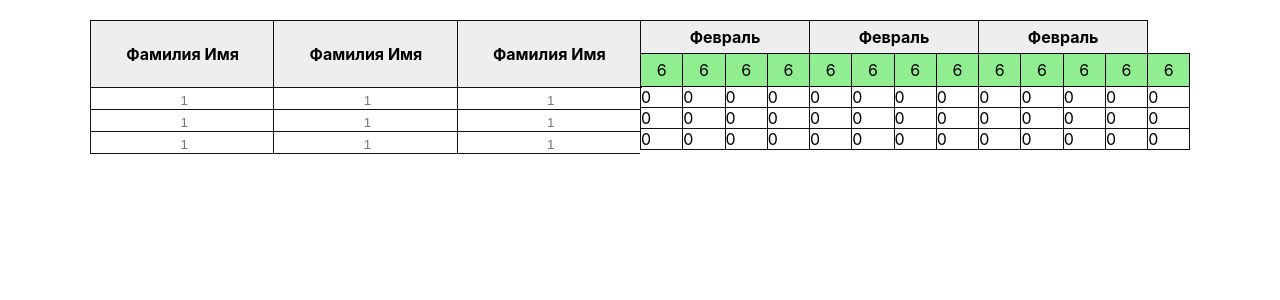
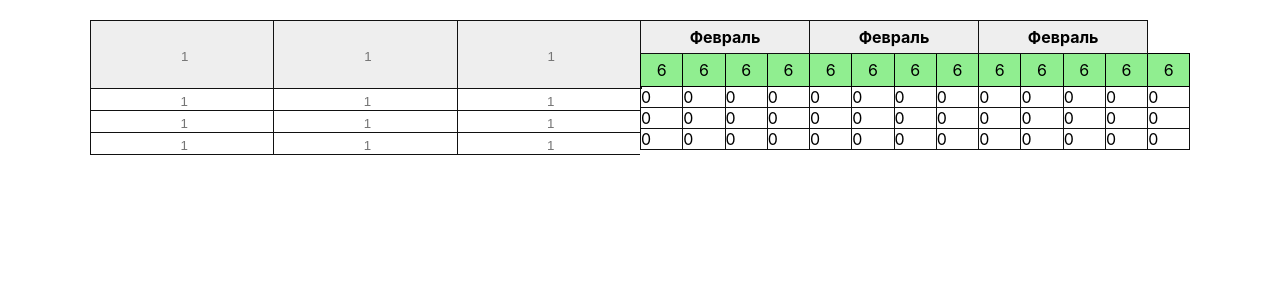
Before and after one commit to dimonarhipon/zencode__test-task, a React (Create React App) app in the folder zencode__test-task/: page / in a window 1280 px wide. Shown: the top 300 px of the page. Built offline with nearby package versions, Linux system fonts and the light colour scheme.

Commit message:
Update ColumnHeader.js

```diff
--- a/zencode__test-task/src/uikid/Board/ColumnsGroup/ColumnHeader/ColumnHeader.js
+++ b/zencode__test-task/src/uikid/Board/ColumnsGroup/ColumnHeader/ColumnHeader.js
@@ -1,7 +1,12 @@
 import React from 'react'
 import clases from './ColumnHeader.module.css'
+import EditableCell from '../../../Cells/EditableCell/EditableCell'
 
 let HeaderColumn = () => {
-  return <th className={clases.title}>Фамилия Имя</th>
+  return (
+    <th className={clases.title}>
+      <EditableCell />
+    </th>
+  )
 }
 export default HeaderColumn
```
